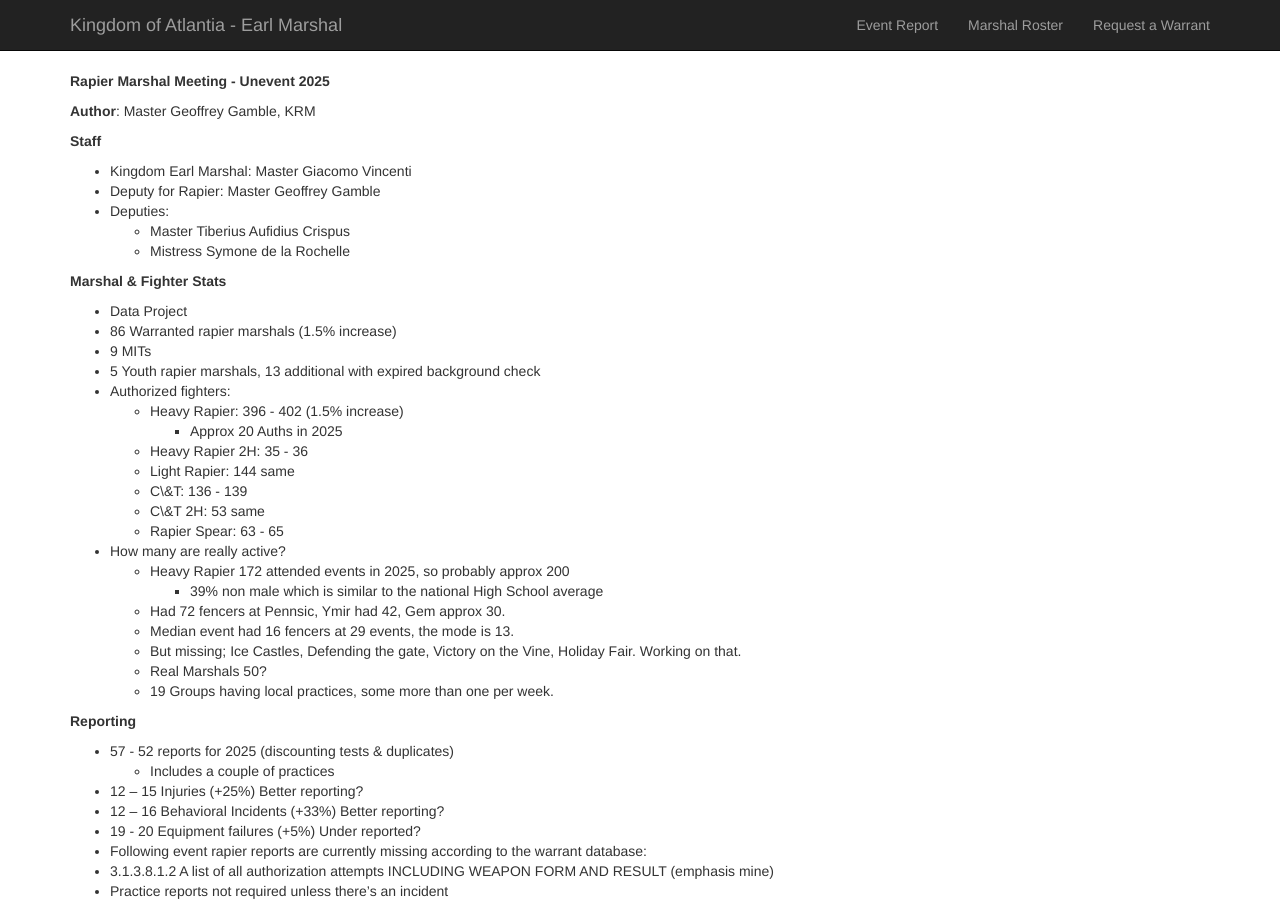
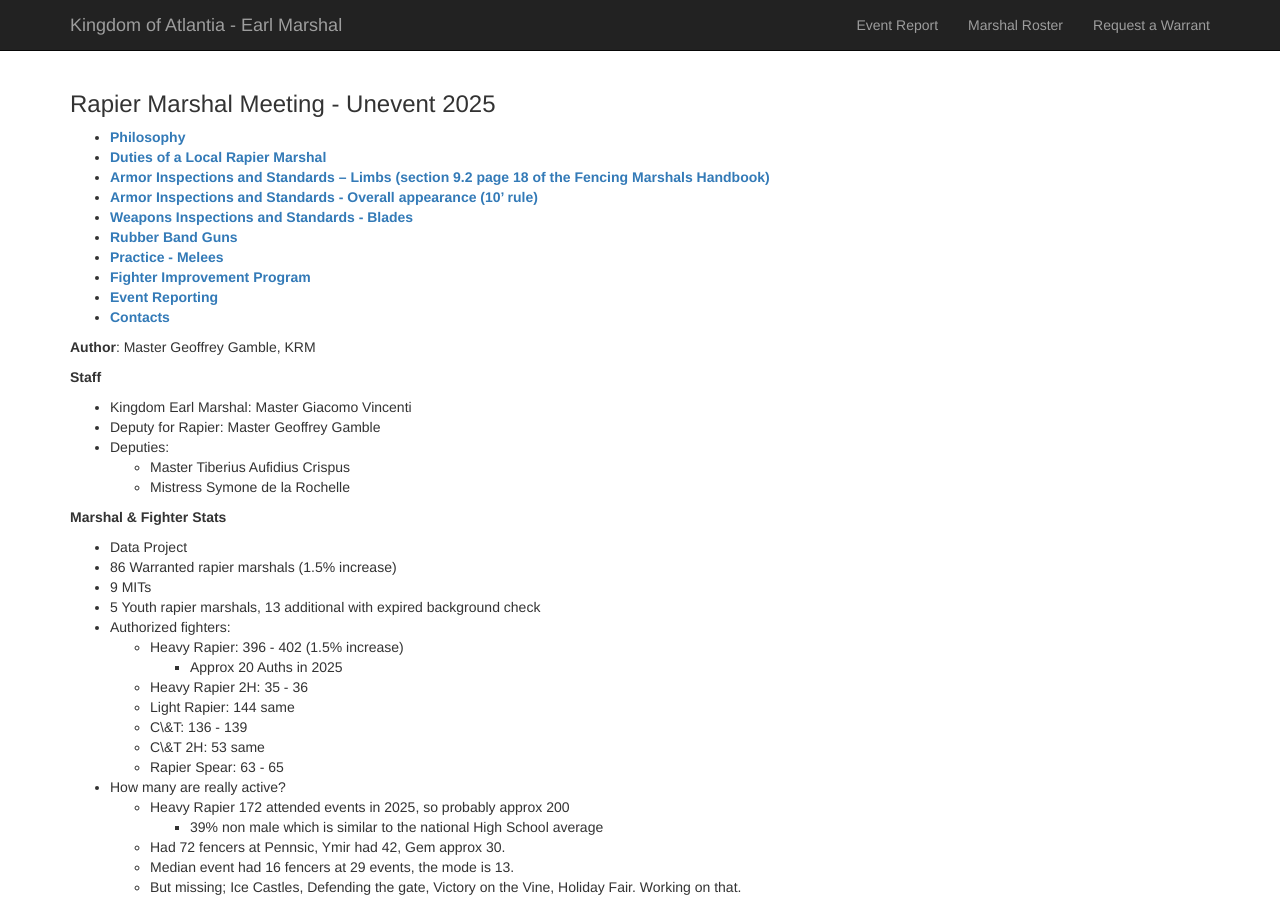
Before and after one commit to academie-de-espee/earl-marshal, a Jekyll site: the page built from rapier/unevent-2025.md, in a window 1280 px wide and 900 px high. Built offline with Jekyll 4.4.1, drawn with Linux system fonts in a browser that asks for light colours; our own code applies the rules of GitHub Pages for plain Markdown files; part of the change alters nothing that is shown.

Commit message:
add header

```diff
--- a/rapier/unevent-2025.md
+++ b/rapier/unevent-2025.md
@@ -1,4 +1,10 @@
-**Rapier Marshal Meeting \- Unevent 2025**
+---
+title: Rapier Marshal Meeting - Unevent 2025
+layout: default
+---
+
+* TOC
+{:toc}
 
 **Author**: Master Geoffrey Gamble, KRM
 
```
